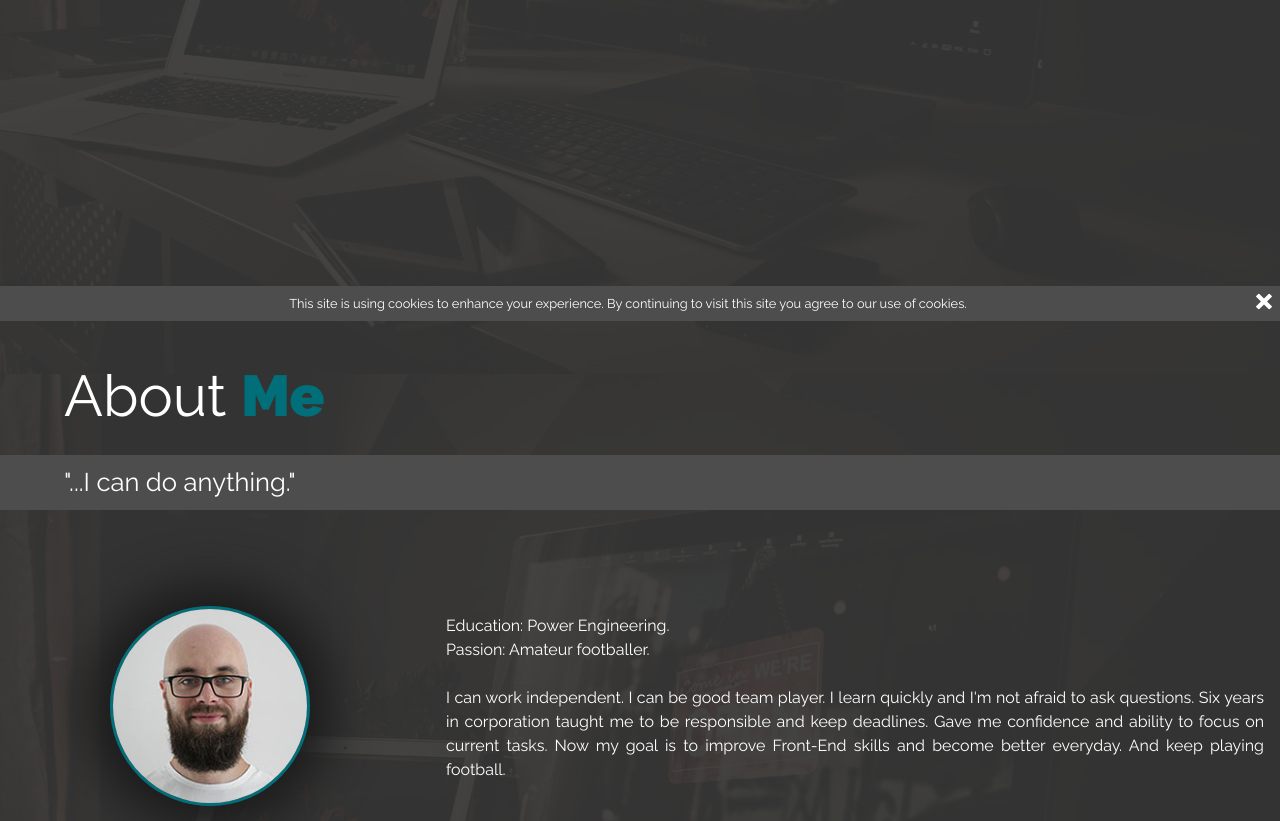
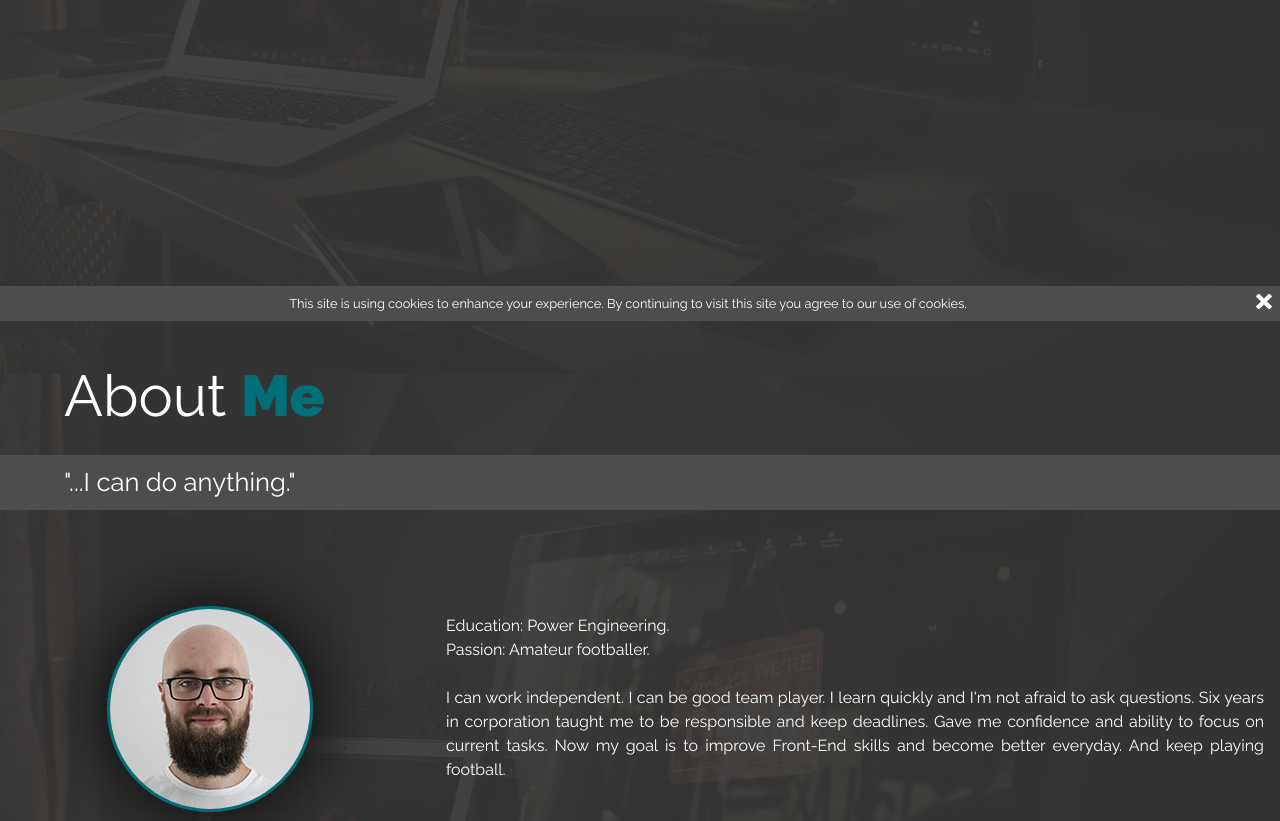
Before and after one commit to maciejploskonka/portfolio, a website built with webpack: page src/index.html in a window 1280 px wide. Shown: the part 479-1300 px from the top of the page. Built offline with nearby package versions, Linux system fonts and the light colour scheme; some packages are replaced by stand-ins of ours.

Commit message:
images fixed

```diff
--- a/src/scss/base/_reset.scss
+++ b/src/scss/base/_reset.scss
@@ -10,4 +10,5 @@ a {
 
 img {
   max-width: 100%;
+  height: auto;
 }
--- a/src/scss/partials/_about.scss
+++ b/src/scss/partials/_about.scss
@@ -19,8 +19,6 @@
   &__img {
     margin: auto;
     border-radius: 50%;
-    width: 200px;
-    height: 200px;
     border: 3px solid var(--accent-color);
     box-shadow: 0px 0px 50px 20px var(--bg-color-darken);
 
--- a/src/scss/utils/_images.scss
+++ b/src/scss/utils/_images.scss
@@ -1,4 +1,3 @@
 $bg-image: url(../img/background.jpg);
-$portrait-image: url(../img/image_250.jpg);
-$portrait-image-small: url(../img/image_150.jpg);
+$portrait-image-small: url(../img/image_200.jpg);
 $bg-opacity: 0.92;
```
Also changed, not shown: src/img/image_150.jpg (deleted).
